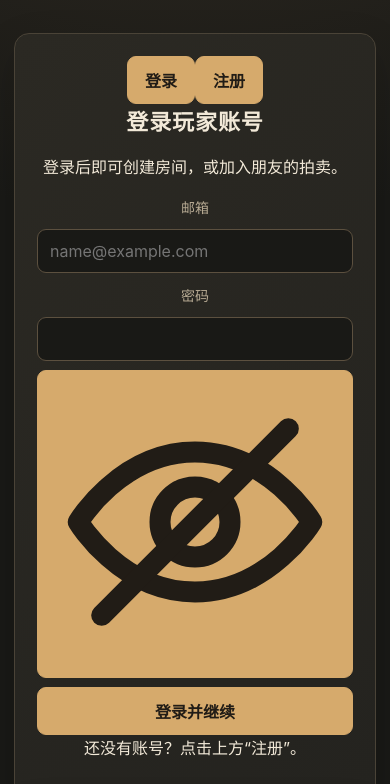
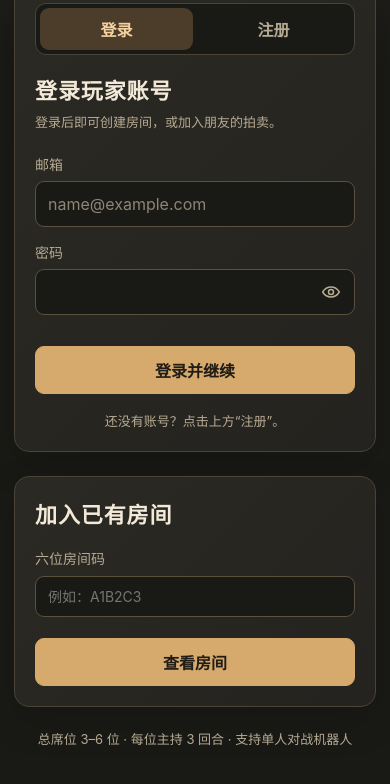
Before and after one commit to rick1269/millennium-treasures-online, a plain HTML site: page index.html in a window 390 px wide. Shown: the part 282-1066 px from the top of the page. Drawn offline with Linux system fonts and the light colour scheme.

Commit message:
Fix responsive login and signup layout

```diff
--- a/style.css
+++ b/style.css
@@ -4,3 +4,39 @@
 
 .bot-setup{display:flex;gap:12px;align-items:end;flex-wrap:wrap;margin:12px 0}.bot-setup label{min-width:170px;margin:0}.bot-setup button{margin:0}.action-panel .bot-setup+.hint{font-size:13px;color:var(--muted);margin:8px 0 14px}
 .top-actions{display:flex;align-items:center;gap:14px}.account-email{color:var(--muted);font-size:12px;overflow:hidden;text-overflow:ellipsis;white-space:nowrap;max-width:240px;display:inline-block;vertical-align:middle}.auth-grid{margin-bottom:20px}.auth-grid .panel{padding:22px}.auth-grid .hint{color:var(--muted);margin-bottom:0}.action-panel .auth-grid{margin-top:20px}@media(max-width:620px){.top-actions{gap:6px}.account-email{max-width:92px}.top .account-email{font-size:10px}.top-actions button{padding:7px 9px}}
+
+
+/* Responsive account form */
+.auth-panel{width:min(100%,460px);max-width:460px;margin:0 auto 24px;text-align:left;padding:28px}
+.auth-welcome{margin:2vh auto 4vh}
+.auth-welcome>p{margin-bottom:22px}
+.auth-panel h2{margin:22px 0 7px}
+.auth-intro,.auth-foot,.auth-help{color:var(--muted);font-size:13px;line-height:1.6}
+.auth-intro{margin-bottom:21px}
+.auth-foot{text-align:center;margin:17px 0 0}
+.auth-switch{display:grid;grid-template-columns:minmax(0,1fr) minmax(0,1fr);gap:4px;padding:4px;background:#191916;border:1px solid var(--line);border-radius:11px}
+.auth-switch button{width:auto;min-width:0;min-height:42px;margin:0;padding:8px;border:0;background:transparent;color:var(--muted);box-shadow:none}
+.auth-switch button.active{background:#4c3d2a;color:#f4d29f}
+.auth-field{margin:15px 0}
+.auth-field label{margin:0 0 7px}
+.auth-field input{min-height:46px}
+.auth-field input::placeholder{color:#8f8575}
+.auth-panel,.auth-form,.auth-field,.auth-password{min-width:0}
+.auth-password{position:relative}
+.auth-password input{padding-right:55px}
+.auth-password .password-toggle{position:absolute;right:5px;top:5px;width:38px;height:36px;min-height:36px;margin:0;padding:7px;border:0;background:transparent;color:var(--muted);display:grid;place-items:center}
+.auth-password .password-toggle:hover,.auth-password .password-toggle[aria-pressed="true"]{color:var(--gold)}
+.password-toggle svg{width:20px;height:20px}
+.password-toggle .eye-slash{display:none}
+.password-toggle[aria-pressed="true"] .eye-slash{display:block}
+.auth-help{margin:-6px 0 13px}
+.auth-feedback{border-radius:9px;padding:11px 13px;margin:12px 0 5px;font-size:13px;line-height:1.6}
+.auth-feedback[hidden]{display:none}
+.auth-feedback.error{background:#4b302c;border:1px solid #8d5a50;color:#ffded5}
+.auth-feedback.success{background:#2d4539;border:1px solid #52775d;color:#e0f4df}
+.auth-form .auth-submit{min-height:46px;margin-top:16px}
+.auth-form .auth-submit:disabled{opacity:.65;cursor:wait}
+.auth-welcome .home-grid{width:min(100%,460px);margin-inline:auto;grid-template-columns:minmax(0,1fr)}
+button:focus-visible,input:focus-visible,select:focus-visible{outline:2px solid var(--gold);outline-offset:2px}
+.action-panel .auth-panel{margin:20px 0 0}
+@media(max-width:620px){.auth-panel{padding:20px}.auth-panel h2{margin-top:18px}.auth-welcome{margin:24px auto 32px}.auth-welcome>p{margin-bottom:20px}.auth-welcome .home-grid .panel{padding:20px}.top-actions{min-width:0}.top-actions .account-email{display:none}.top-actions button{white-space:nowrap}#account{min-width:0;overflow:hidden;text-overflow:ellipsis;white-space:nowrap}}
```
